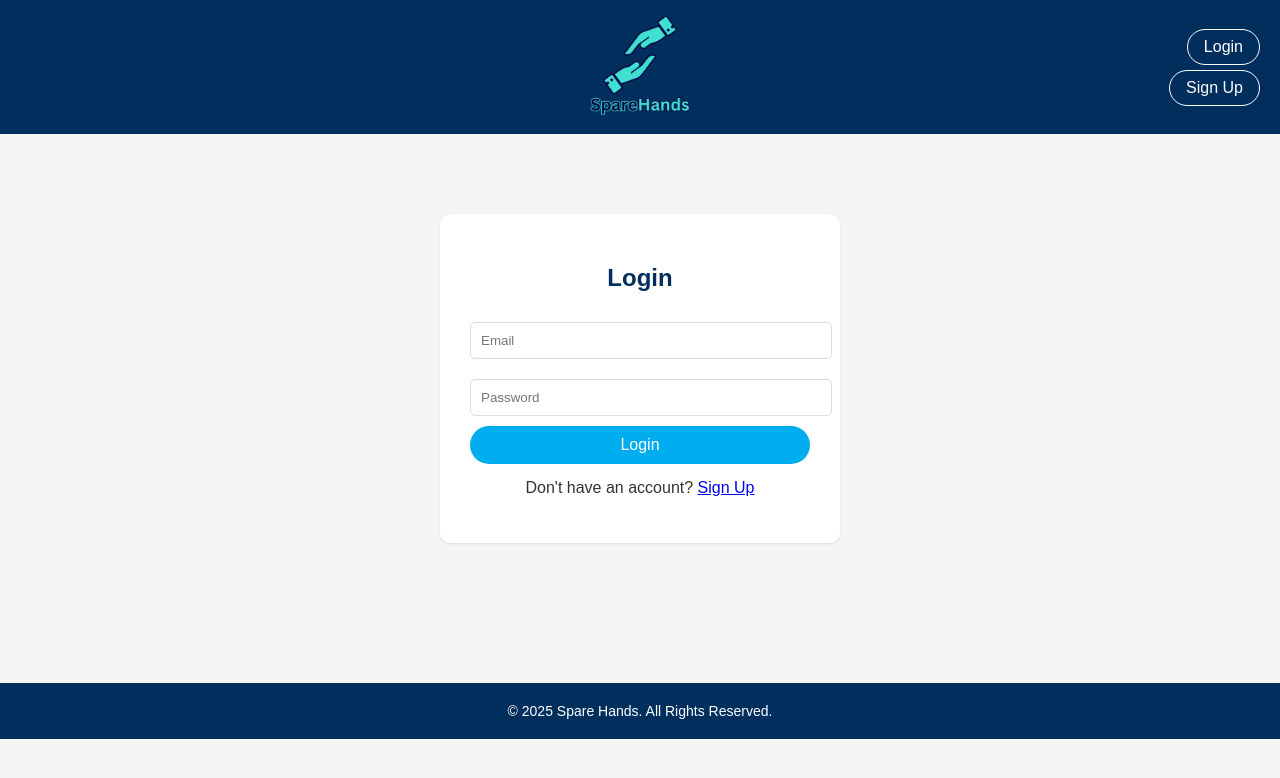
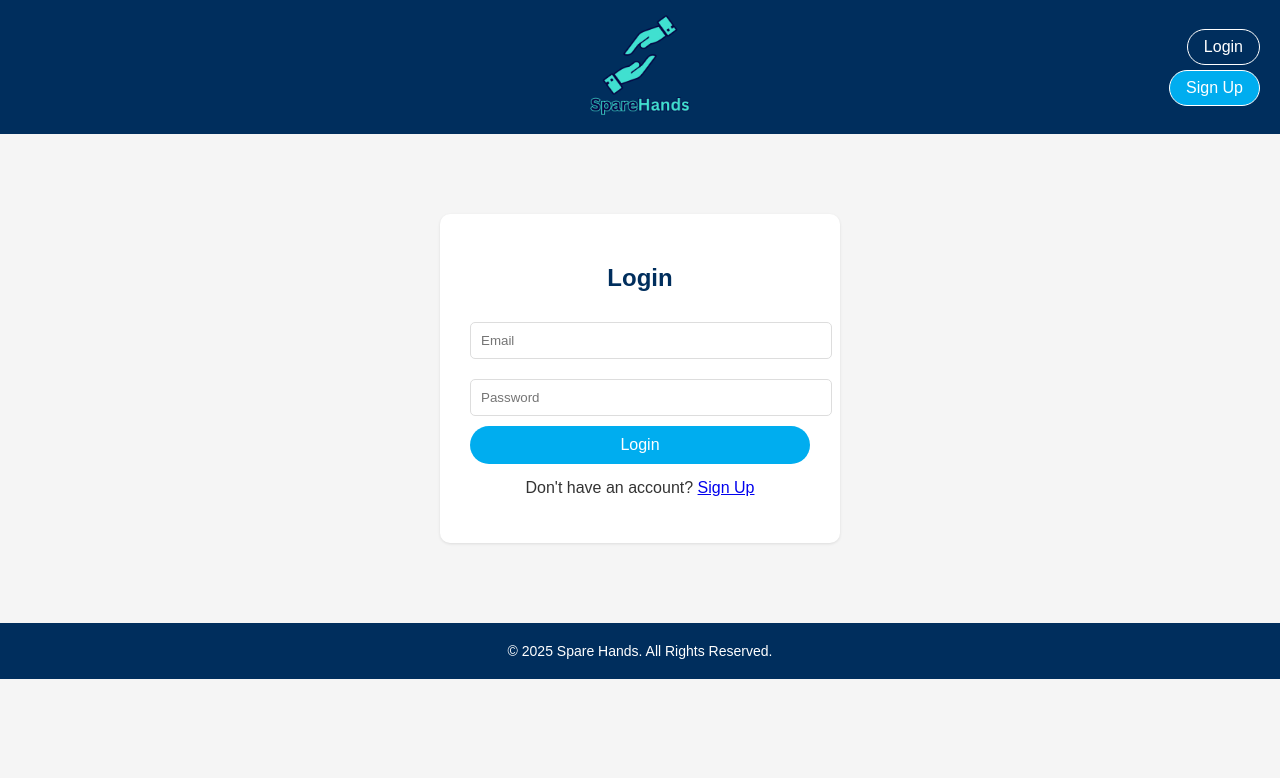
Before and after one commit to sladequinn/sparehands, a plain HTML site: page login.html in a window 1280 px wide. Drawn offline with Linux system fonts and the light colour scheme.

Commit message:
Update login.html

```diff
--- a/login.html
+++ b/login.html
@@ -6,18 +6,20 @@
   <title>Login – Spare Hands</title>
   <link rel="stylesheet" href="styles.css">
   <style>
-    .container { max-width: 400px; margin: 60px auto; padding: 20px; }
+    .container {
+      max-width: 400px;
+      margin: 60px auto;
+      padding: 20px;
+    }
     .form-container {
       background: #FFF;
       padding: 30px;
       border-radius: 10px;
       box-shadow: 0 1px 3px rgba(0,0,0,0.1);
-      margin-bottom: 60px;
     }
     .form-container h2 {
       color: #002E5D;
       text-align: center;
-      margin-bottom: 20px;
     }
     .form-container input {
       width: 100%;
@@ -36,20 +38,12 @@
       cursor: pointer;
       font-size: 16px;
     }
-    .footer {
-      background: #002E5D;
-      color: #FFF;
-      padding: 20px;
-      text-align: center;
-      font-size: 14px;
-      margin-top: 60px;
-    }
   </style>
   <script>
-    document.addEventListener("DOMContentLoaded", function(){
+    document.addEventListener("DOMContentLoaded", function() {
       var toggle = document.querySelector(".menu-toggle");
       var dropdown = document.querySelector(".dropdown-menu");
-      toggle.addEventListener("click", function(){
+      toggle.addEventListener("click", function() {
         dropdown.style.display = (dropdown.style.display === "flex") ? "none" : "flex";
       });
     });
@@ -67,8 +61,8 @@
       </div>
       <div class="header-right">
         <div class="header-buttons">
-          <a href="login.html">Login</a>
-          <a href="signup.html">Sign Up</a>
+          <a href="login.html" class="btn btn-login">Login</a>
+          <a href="signup.html" class="btn btn-signup">Sign Up</a>
         </div>
       </div>
     </div>
@@ -81,7 +75,6 @@
     </nav>
   </header>
 
-  <!-- Login Content -->
   <div class="container">
     <div class="form-container">
       <h2>Login</h2>
```
